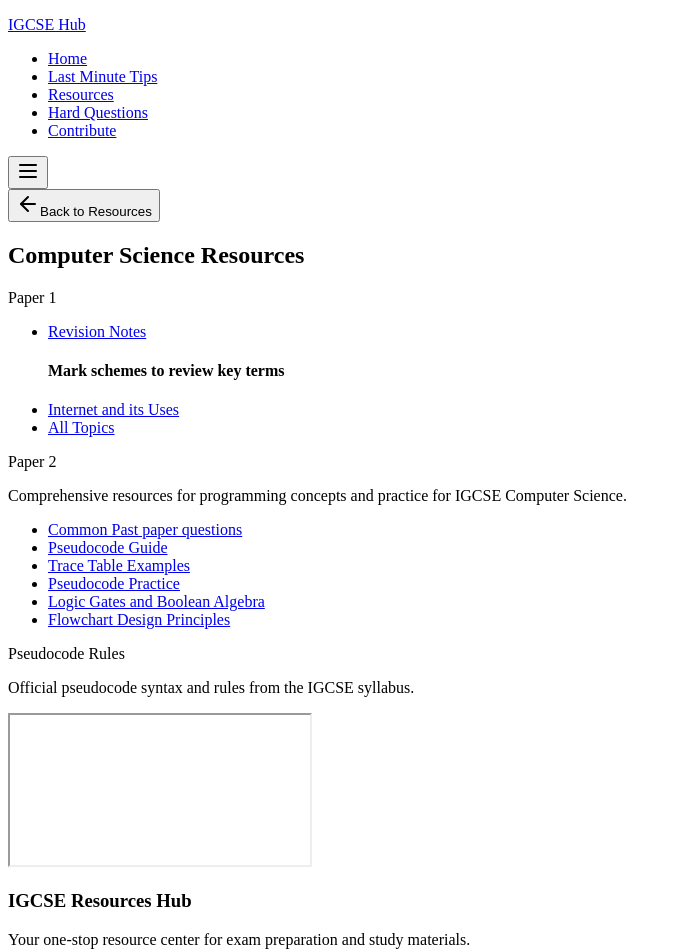
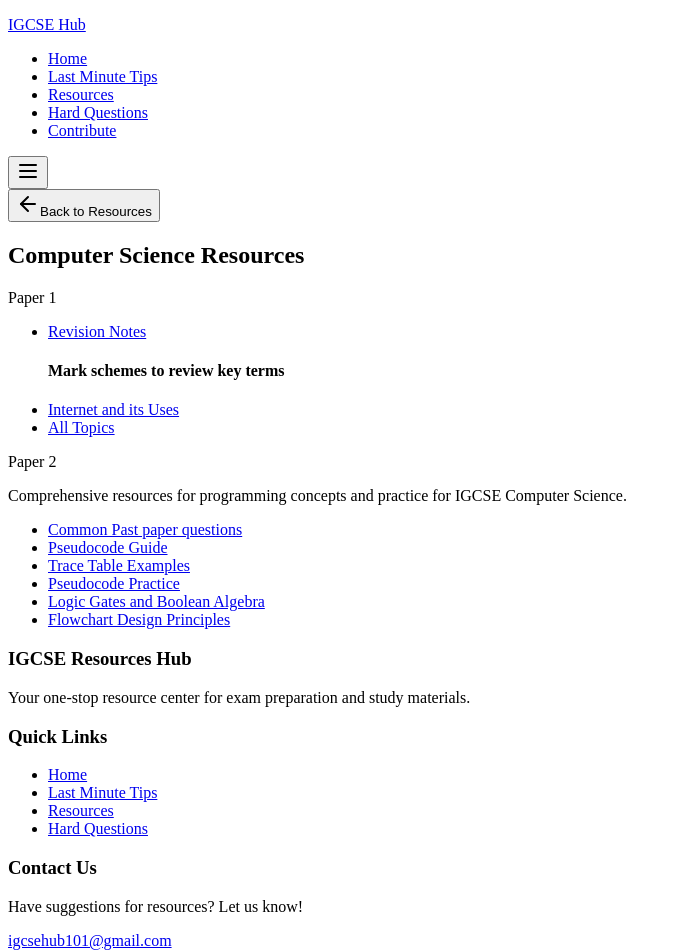
Before and after one commit to igcsehub101/IGCSE-Hub, a React (Vite) app in the folder client/: page /subjects/computer-science in a window 1280 px wide. Shown: the top 952 px of the page, without its empty margins (0-678 px from the left). Built offline with nearby package versions, Linux system fonts and the light colour scheme.

Commit message:
Restored to '27bf5d4574b0ca1ba2bdfd90009c8a6af35bfac0'
Replit-Restored-To: 27bf5d4574b0ca1ba2bdfd90009c8a6af35bfac0

```diff
--- a/client/src/pages/subjects/ComputerScience.tsx
+++ b/client/src/pages/subjects/ComputerScience.tsx
@@ -56,23 +56,6 @@ const ComputerScience = () => {
             </ul>
           </CardContent>
         </Card>
-
-        {/* Pseudocode Rules */}
-        <Card className="mb-8">
-          <CardHeader>
-            <CardTitle className="text-xl text-yellow-700">Pseudocode Rules</CardTitle>
-          </CardHeader>
-          <CardContent className="space-y-4">
-            <p>Official pseudocode syntax and rules from the IGCSE syllabus.</p>
-            <div className="w-full h-[600px] border border-gray-200 rounded-lg overflow-hidden">
-              <iframe
-                src="/attached_assets/pseudocode%20rules%20from%20the%20syllabus.pdf"
-                className="w-full h-full"
-                title="Pseudocode Rules PDF"
-              />
-            </div>
-          </CardContent>
-        </Card>
       </div>
     </section>
   );
```
